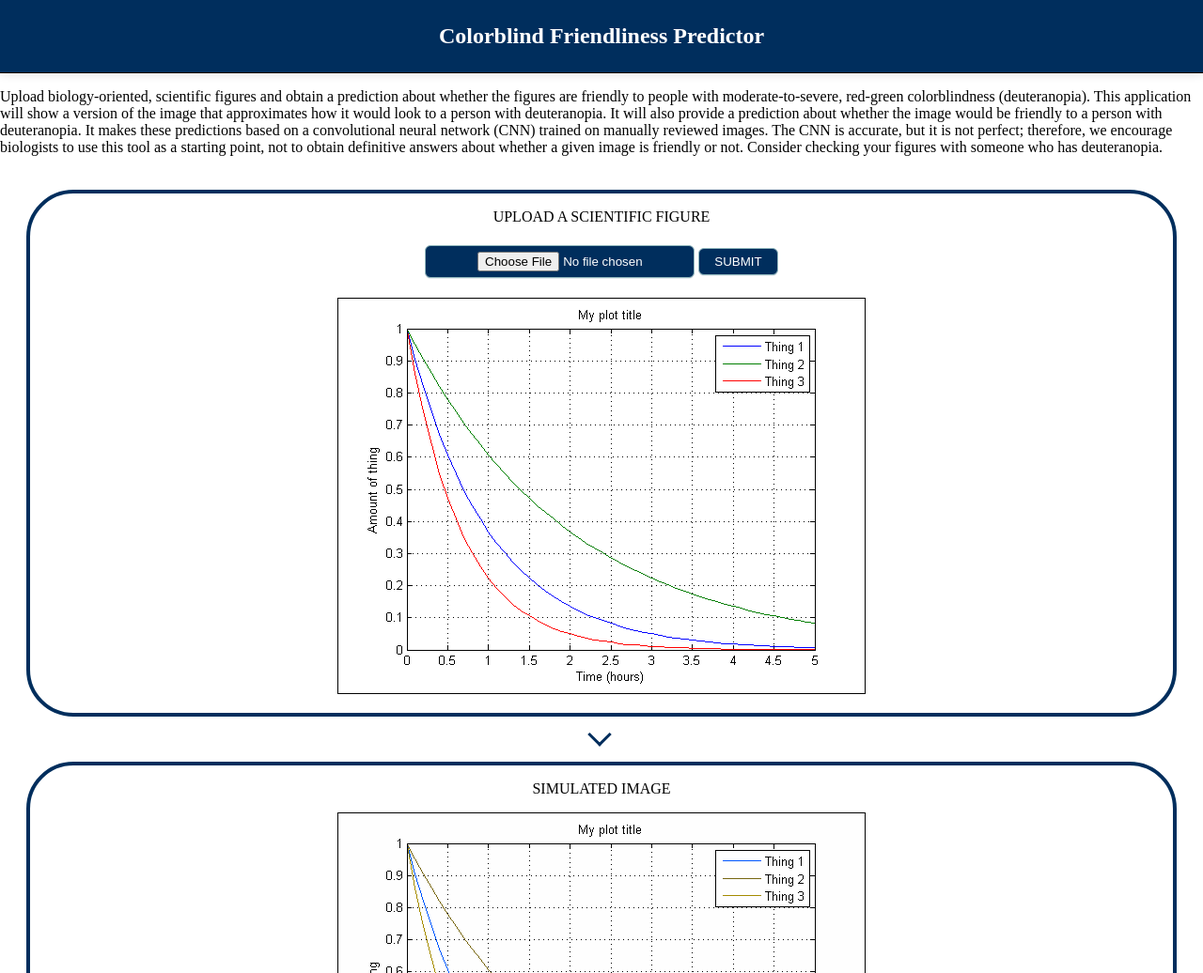
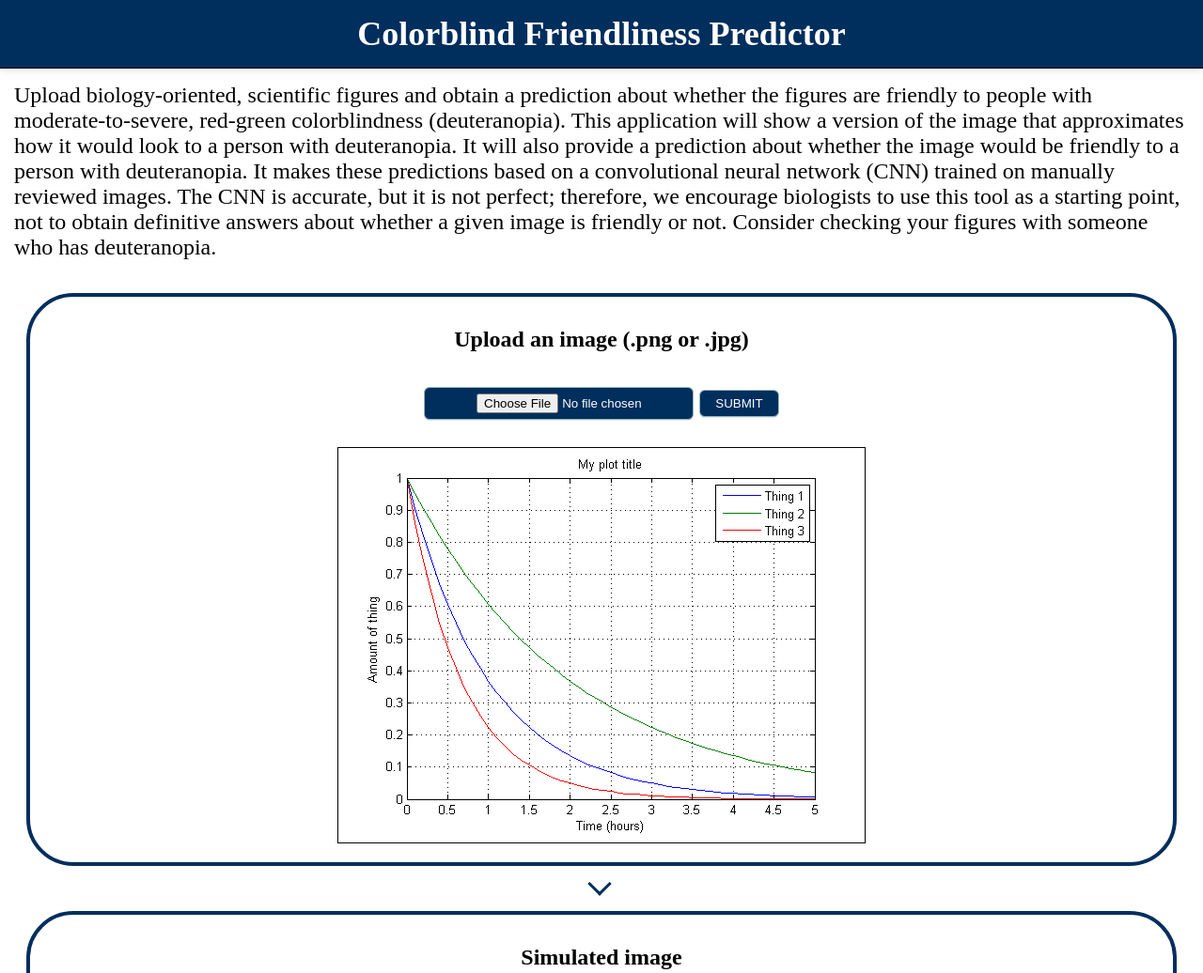
Before and after one commit to srp33/colorblind_image_tester, a website: page index.html in a window 1280 px wide. Shown: the top 1036 px of the page at 94% size. Drawn offline with nearby package versions, Linux system fonts and the light colour scheme.

Commit message:
Made formatting changes

```diff
--- a/index.html
+++ b/index.html
@@ -25,7 +25,7 @@
   <div class="flow_box">
     <div class="container" id="originalImageContainer">
             <!-- <p>Your uploaded image will display below:</p> -->
-      <p>UPLOAD A SCIENTIFIC FIGURE</p>
+      <h4>Upload an image (.png or .jpg)</h4>
       <form id="uploadForm">
         <input type="file" name="fileupload" accept="image/*" id="uploadedFile">
         <button type="submit" name="upload" >SUBMIT</button>
@@ -41,7 +41,7 @@
     </div>
     <i class="arrow right"></i>
     <div class="container" id="simulatedImageContainer">
-      <p>SIMULATED IMAGE</p>
+      <h4>Simulated image</h4>
 
       <!-- <button name="show_image" id="show_simulated" onclick="simulateImage()">SHOW SIMULATED IMAGE</button> -->
       <!-- <p>Your simulated image will display below:</p> -->
@@ -55,7 +55,7 @@
     </div>
     <i class="arrow right"></i>
     <div class="container" id="predictImageContainer">
-      <p>PREDICTION</p>
+      <h4>Prediction</h4>
       <!-- <button name="predict" onclick="predict_image()">PREDICT IF YOUR IMAGE IS COLORBLIND-FRIENDLY</button> -->
       <!-- <p>Check how colorblind-friendly your image is! </p> -->
       <div class="output_screen">
--- a/public/page_styling.css
+++ b/public/page_styling.css
@@ -7,16 +7,19 @@ body {
     display: flex;
     flex-direction: column;
     min-height: 100vh;
+    font-size: 1.5em;
 }
+
 .flow_box{
     display: flex;
     align-items: center;
     flex: 1;
+}
 
-}
 #uploadedFile{
     max-width: 75%;
 }
+
 .header{
     background-color: #002E5D;
     /* height: 10vh; */
@@ -26,12 +29,13 @@ body {
 }
 
 .header h2 {
-    margin-top: 25px;
-    margin-bottom: 25px;
+    margin-top: 15px;
+    margin-bottom: 15px;
 }
 .info p {
     text-align: left;
     text-align-last: left;
+    margin: 15px;
 }
 
 p{
```
